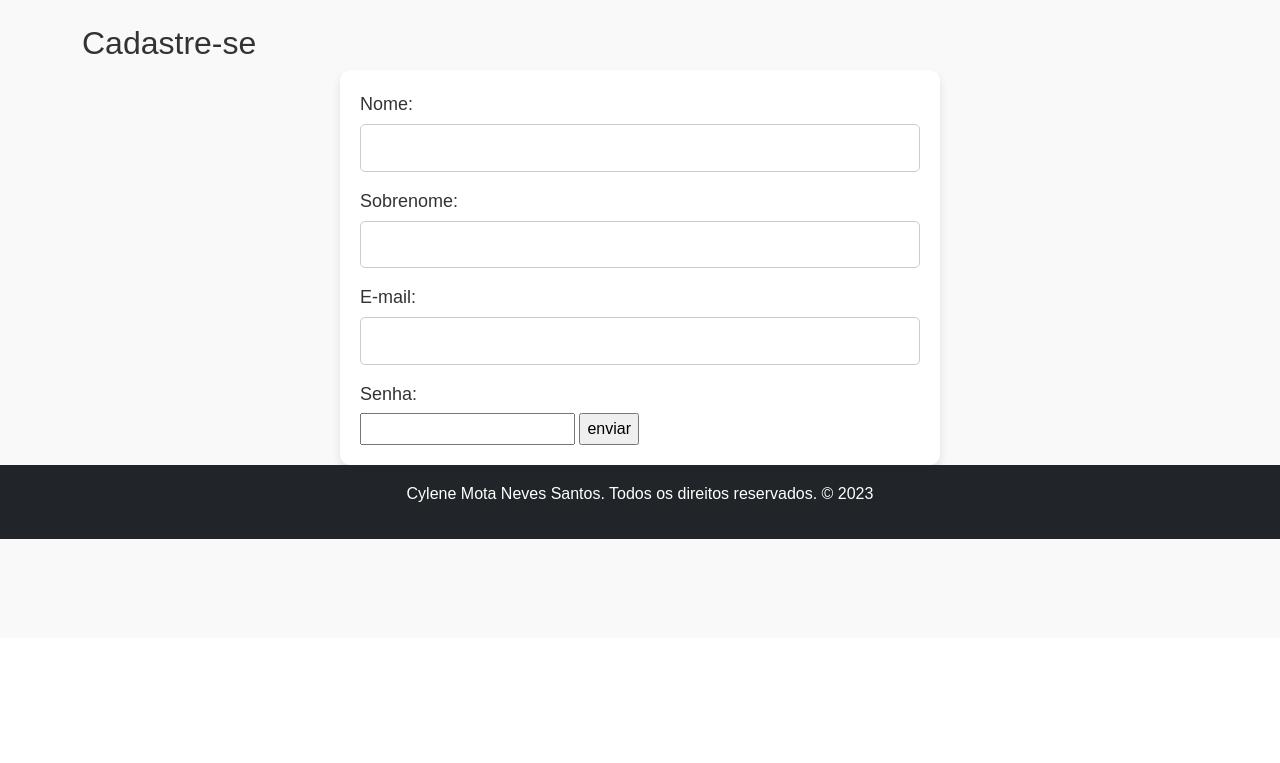
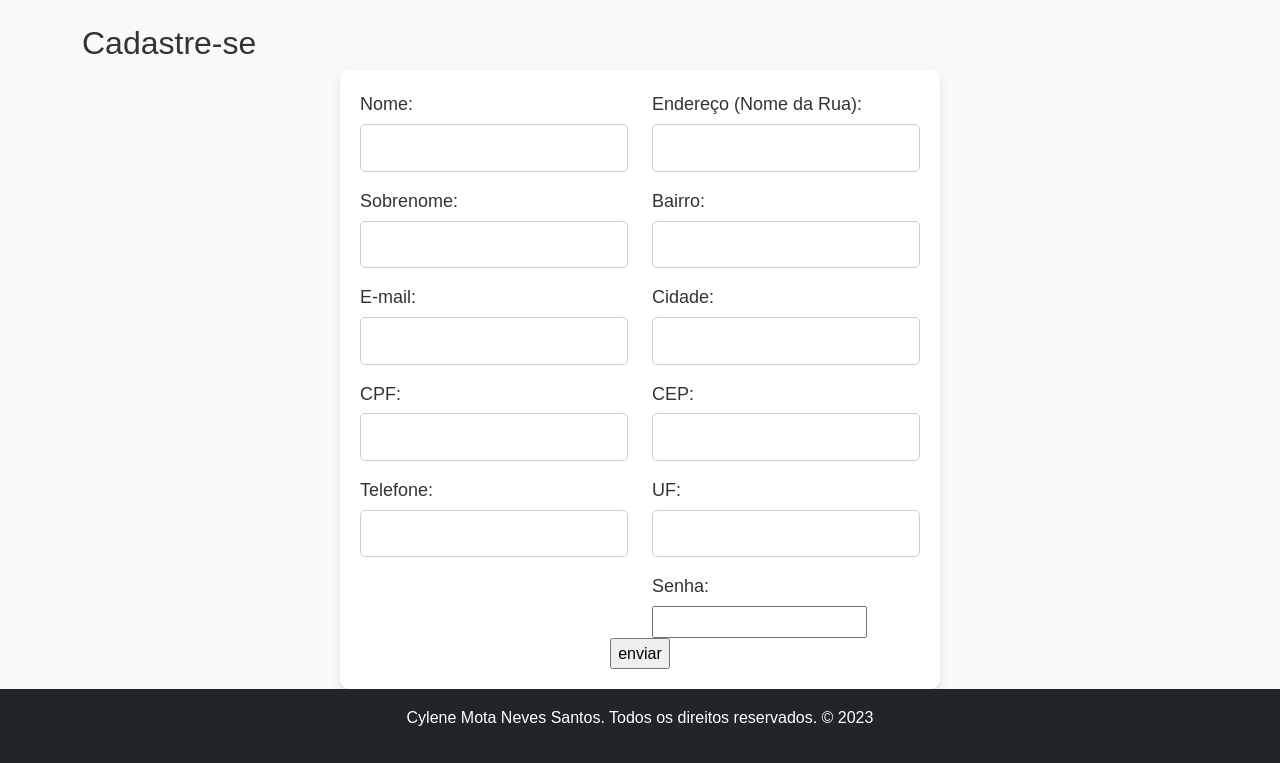
Before and after one commit to Cymama/meuprojeto, a Flask app: page /cadastro in a window 1280 px wide. Shown: the part 162-925 px from the top of the page. Before the commit the page ends 701 px from the top, so only its background shows below. Run offline with Flask 3, Linux system fonts and the light colour scheme; some libraries are stand-ins or nearby versions.

Commit message:
23-08-23-11-53
Implementamos a aba cadastre-se, com alguns ícones. Fizemos teste de inclusão e exclusão de dados

```diff
--- a/app/forms.py
+++ b/app/forms.py
@@ -16,7 +16,13 @@ class Contato(FlaskForm):
 class CadastroForm(FlaskForm):
     nome = StringField('Nome', validators=[DataRequired()])
     sobrenome = StringField('Sobrenome', validators=[DataRequired()])
-    email = StringField('Email', validators=[DataRequired()])
+    email = EmailField('Email', validators=[DataRequired()])
+    cpf = StringField('CPF', validators=[DataRequired()])
+    telefone= TelField ('Telefone', validators=[DataRequired()])
+    endereco_rua = StringField('Endereço', validators=[DataRequired()])
+    endereco_cep = StringField('CEP', validators=[DataRequired()])
+    endereco_bairro = StringField('Bairro', validators=[DataRequired()])
+    endereco_cidade = StringField('Cidade', validators=[DataRequired()])
+    endereco_uf = StringField('UF', validators=[DataRequired()])
     senha = PasswordField('Senha', validators=[DataRequired()])
     enviar= SubmitField ('enviar')
-    cadastrar = SubmitField('Cadastrar')
--- a/app/routes.py
+++ b/app/routes.py
@@ -64,9 +64,16 @@ def cadastrar():
         nome = cadastro.nome.data
         sobrenome = cadastro.sobrenome.data
         email = cadastro.email.data
+        cpf = cadastro.cpf.data
+        telefone = cadastro.telefone.data
+        endereco_rua = cadastro.endereco_rua.data
+        endereco_cep = cadastro.endereco_cep.data
+        endereco_bairro = cadastro.endereco_bairro.data
+        endereco_cidade = cadastro.endereco_cidade.data
+        endereco_uf = cadastro.endereco_uf.data
         senha = cadastro.senha.data
         hash_senha = bcrypt.generate_password_hash(senha).decode('utf-8')
-        novo_cadastro = CadastroModel(nome=nome, sobrenome=sobrenome, email=email, senha=hash_senha)
+        novo_cadastro = CadastroModel(nome=nome, sobrenome=sobrenome, email=email, cpf=cpf, telefone=telefone, endereco_rua=endereco_rua, endereco_cep=endereco_cep, endereco_bairro=endereco_bairro, endereco_cidade=endereco_cidade,endereco_uf=endereco_uf,senha=hash_senha)
         db.session.add(novo_cadastro)
         db.session.commit()
 
@@ -110,4 +117,17 @@ def editar():
         flash('Seus dados foram atualizados com sucesso')
 
 
-    return render_template ('editar.html', titulo = 'Editar')
+    return render_template ('editar.html', titulo = 'Editar', usuario=usuario)
+
+@app.route('/excluir_conta', methods=['GET'])
+def excluir_conta():
+    if 'email'not in session:
+        return redirect (url_for('login'))
+
+    usuario = CadastroModel.query.filter_by(email = session['email']).first()
+    db.session.delete(usuario)
+    db.session.commit()
+    session.clear()
+
+    flash('Sua conta foi excluida com sucesso!')
+    return redirect(url_for('cadastrar'))
--- a/app/templates/cadastro.html
+++ b/app/templates/cadastro.html
@@ -6,20 +6,70 @@
     <form action="{{ url_for('cadastrar') }}" method="post">
         {{ cadastro.csrf_token }}
 
+        <div class="row">
+            <div class="col-md-6">
+                <div class="form-group">
                     <label for="nome">Nome:</label>
                     {{ cadastro.nome }}
+                </div>
 
+                <div class="form-group">
                     <label for="sobrenome">Sobrenome:</label>
                     {{ cadastro.sobrenome }}
+                </div>
 
+                <div class="form-group">
                     <label for="email">E-mail:</label>
                     {{ cadastro.email }}
+                </div>
 
+                <div class="form-group">
+                    <label for="cpf">CPF:</label>
+                    {{ cadastro.cpf }}
+                </div>
+
+                <div class="form-group">
+                    <label for="telefone">Telefone:</label>
+                    {{ cadastro.telefone }}
+                </div>
+            </div>
+
+            <div class="col-md-6">
+                <div class="form-group">
+                    <label for="endereco_rua">Endereço (Nome da Rua):</label>
+                    {{ cadastro.endereco_rua }}
+                </div>
+
+                <div class="form-group">
+                    <label for="endereco_bairro">Bairro:</label>
+                    {{ cadastro.endereco_bairro }}
+                </div>
+
+                <div class="form-group">
+                    <label for="endereco_cidade">Cidade:</label>
+                    {{ cadastro.endereco_cidade }}
+                </div>
+
+                <div class="form-group">
+                    <label for="endereco_cep">CEP:</label>
+                    {{ cadastro.endereco_cep }}
+                </div>
+
+                <div class="form-group">
+                    <label for="endereco_uf">UF:</label>
+                    {{ cadastro.endereco_uf }}
+                </div>
+
+                <div class="form-group">
                     <label for="senha">Senha:</label>
                     {{ cadastro.senha }}
+                </div>
+            </div>
+        </div>
 
-
+        <div class="form-group text-center">
             {{ cadastro.enviar }}
+        </div>
     </form>
 </section>
 {% endblock %}
```
Also changed, not shown: app/models.py (+10 -0 lines), app/templates/editar.html (+35 -0 lines), migrations/versions/2b058e3498ae_db_criar_banco.py (deleted, +0 -35 lines), migrations/versions/9a9748f03bf7_db_criar_banco.py (deleted, +0 -35 lines), migrations/versions/9df6749bfcab_db_criar_banco.py (added, +51 -0 lines), app.db. Lines whose indentation alone changed are shown as unchanged.
